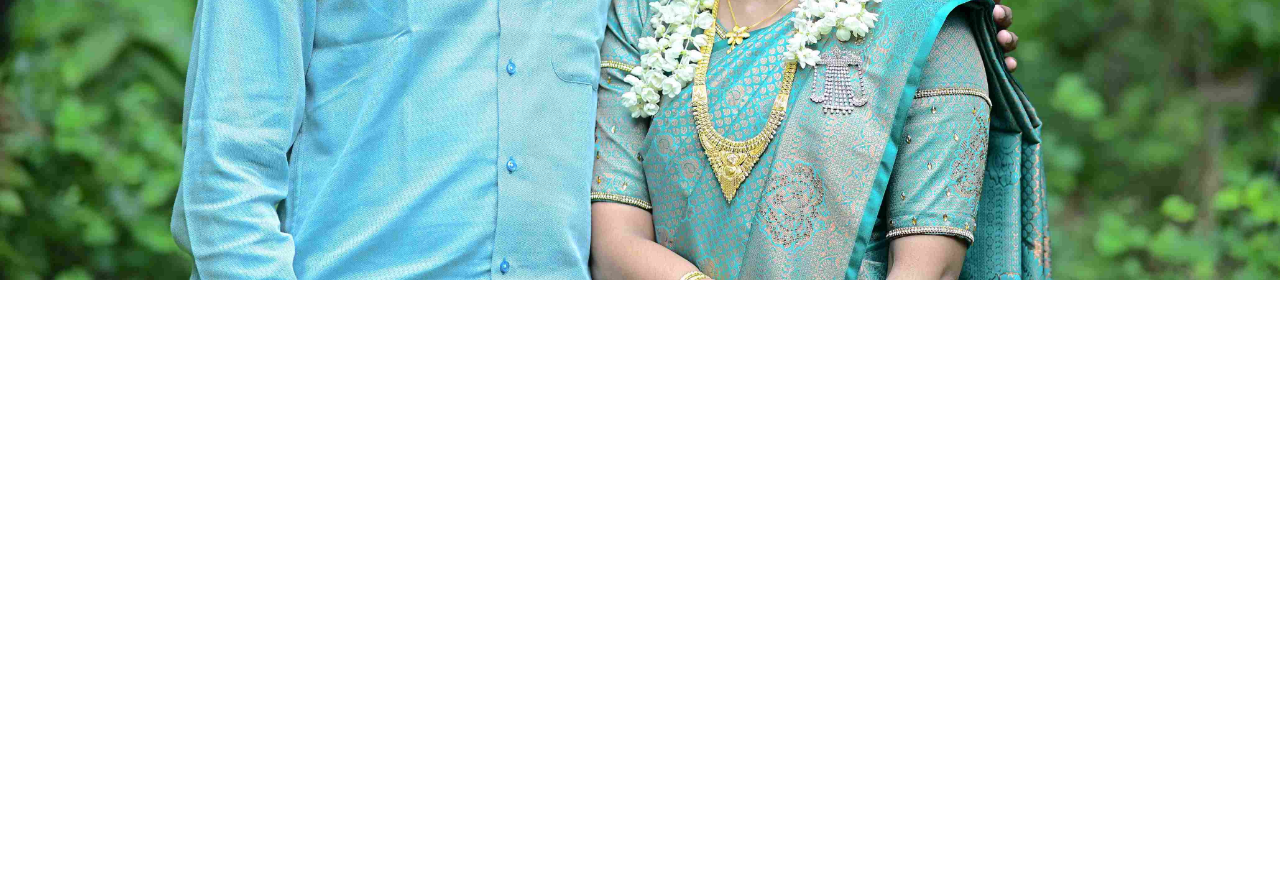
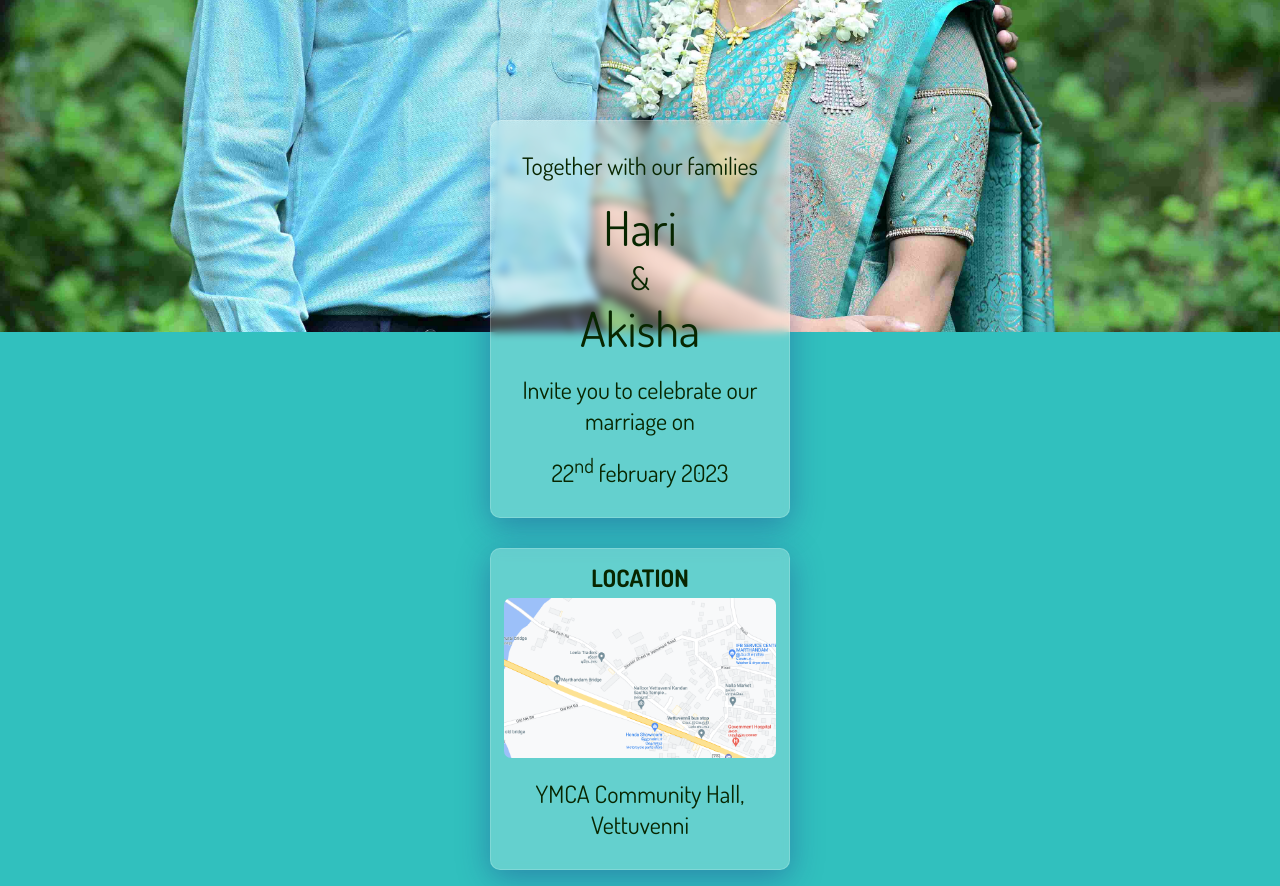
Before and after one commit to hari-hk/hari-akisha-wedding, an Angular app: page / in a window 1280 px wide. Shown: the part 520-1406 px from the top of the page. Before the commit the page ends 800 px from the top, so only its background shows below. Built offline with nearby package versions, Linux system fonts and the light colour scheme.

Commit message:
change UI

```diff
--- a/src/app/app.component.html
+++ b/src/app/app.component.html
@@ -1,6 +1,6 @@
 <div class="content">
-  <h1>Please Join us the wedding celebration of</h1>
-
+  <div class="card-set">
+    <h1>Together with our families</h1>
     <div class="names">
       <div class="name">
         Hari
@@ -12,4 +12,13 @@
         Akisha
       </div>
     </div>
+    <h1>Invite you to celebrate our marriage on</h1>
+    <h1>22<sup>nd</sup> february 2023</h1>
   </div>
+  <div class="spacer"></div>
+  <div class="card-set" (click)="openInMap()">
+    <h1 class="u-c b">Location</h1>
+    <img class="location-img" src="../assets/wedding-location.png" alt="">
+    <h1>YMCA Community Hall, Vettuvenni</h1>
+  </div>
+</div>
--- a/src/app/app.component.scss
+++ b/src/app/app.component.scss
@@ -3,15 +3,30 @@
   justify-content: center;
   flex-direction: column;
   align-items: center;
+  padding: 80vh 1rem 1rem 1rem;
+
+  .card-set {
+    padding: 0.8rem;
+    background: rgba(255, 255, 255, 0.25);
+    box-shadow: 0 8px 32px 0 rgba(31, 38, 135, 0.37);
+    backdrop-filter: blur(4px);
+    -webkit-backdrop-filter: blur(4px);
+    border-radius: 10px;
+    border: 1px solid rgba(255, 255, 255, 0.18);
+    max-width: 300px;
+    overflow: hidden;
 
     h1 {
-    -webkit-filter: invert(1);
-    filter: invert(1);
+      font-size: 1.5rem;
+      text-align: center;
+      color: #082600;
+      font-weight: 400;
     }
 
     .names {
-    -webkit-filter: invert(1);
-    filter: invert(1);
+      color: #082600;
+      text-align: center;
+
       .name {
         font-size: 3rem;
       }
@@ -19,4 +34,22 @@
         font-size: 2rem;
       }
     }
+
+    .location-img {
+      margin-top: 5px;
+      width: 100%;
+      border-radius: 7px;
     }
+  }
+}
+.spacer {
+  height: 30px;
+}
+
+.u-c {
+  text-transform: uppercase;
+  margin: 0;
+}
+.b {
+  font-weight: bold !important;
+}
--- a/src/app/app.component.ts
+++ b/src/app/app.component.ts
@@ -3,8 +3,12 @@ import { Component } from '@angular/core';
 @Component({
   selector: 'app-root',
   templateUrl: './app.component.html',
-  styleUrls: ['./app.component.scss']
+  styleUrls: ['./app.component.scss'],
 })
 export class AppComponent {
   title = 'hariaki';
+  // 8.312607, 77.210299
+  openInMap() {
+    window.open('https://goo.gl/maps/NJwKxuiGvmahandR9', '_blank');
+  }
 }
--- a/src/styles.scss
+++ b/src/styles.scss
@@ -3,6 +3,8 @@ body {
   background-image: url("/assets/bg.jpg");
   background-position: top center;
   background-size: cover;
+  background-repeat: no-repeat;
+  background-color: #31c0be;
   height: 100vh;
   width: 100%;
   margin: 0;
```
Also changed, not shown: src/assets/wedding-location.png (added). Lines whose indentation alone changed are shown as unchanged.
